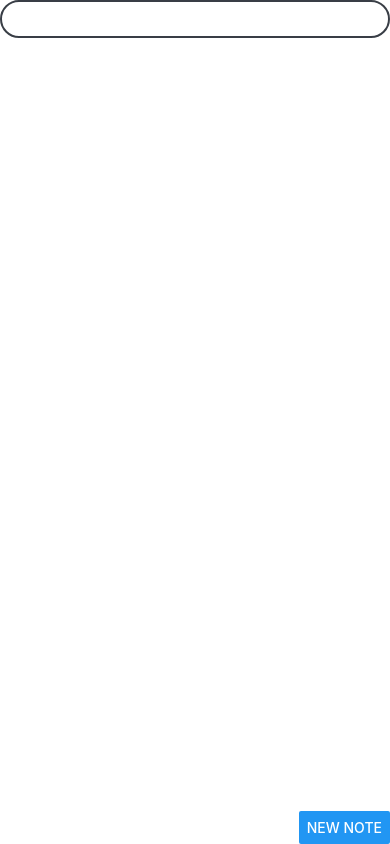
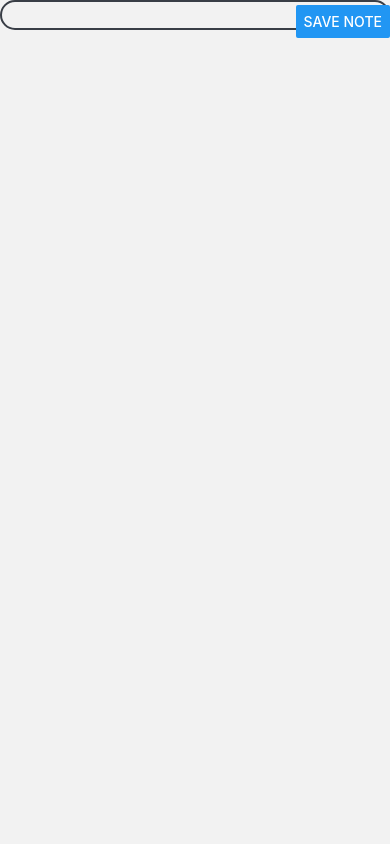
Before and after one commit to Cratoinyan/noteApp, a React Native app: screen /note in a window 390 px wide. Built offline with nearby package versions, Linux system fonts and the light colour scheme.

Commit message:
add new note page without save functionality

```diff
--- a/App.tsx
+++ b/App.tsx
@@ -8,7 +8,7 @@
  * @format
  */
 
-import React, {type PropsWithChildren} from 'react';
+import * as React from 'react';
 import {
   SafeAreaView,
   ScrollView,
@@ -21,17 +21,61 @@ import {
   Button
 } from 'react-native';
 
+import {NavigationContainer, DarkTheme, DefaultTheme} from '@react-navigation/native';
+import {createNativeStackNavigator} from '@react-navigation/native-stack';
+import reactScreens from 'react-native-screens';
+
+const Stack = createNativeStackNavigator();
+
 const App = () => {
+  const scheme = useColorScheme();
+  return (
+    <NavigationContainer theme={scheme === 'dark' ? DarkTheme: DefaultTheme}>
+      <Stack.Navigator>
+        <Stack.Screen
+            name="homePage"
+            component={HomePage}
+            options={{headerShown: false}}
+          />
+          <Stack.Screen
+            name="note"
+            component={NotePage}
+            options={{headerShown: false}}
+          />
+      </Stack.Navigator>
+    </NavigationContainer>
+  );
+};
+
+const HomePage =({navigation}: {navigation:any}) => {
   return (
     <View style={{flex:1}}>
 
       <ScrollView>
-        <View style={styles.textIn}>
+        <View style={styles.text}>
           <TextInput multiline></TextInput>
         </View>
       </ScrollView>
       <View style={styles.buttonStyle}>
-        <Button title="New Note"/>
+        <Button title="New Note"
+          onPress={() => navigation.navigate('note')}
+        />
+      </View>
+    </View>
+  );
+};
+
+const NotePage = ({navigation}: {navigation:any}) => {
+  return (
+    <View>
+      <View style={{height: '80%'}}>
+        <View style={styles.textIn}>
+          <TextInput multiline style={{flex: 1}} textAlign = 'left' textAlignVertical='top'></TextInput>
+        </View>
+      </View>
+
+      <View style={styles.buttonStyle}>
+        <Button title="Save Note"/>
       </View>
     </View>
   );
@@ -39,6 +83,13 @@ const App = () => {
 
 const styles = StyleSheet.create({
   textIn:{
+    borderWidth: 2,
+    borderRadius: 20,
+    overflow: 'hidden',
+    borderColor: "#393e46",
+    flex: 1
+  },
+  text:{
     borderWidth: 2,
     borderRadius: 20,
     overflow: 'hidden',
```
